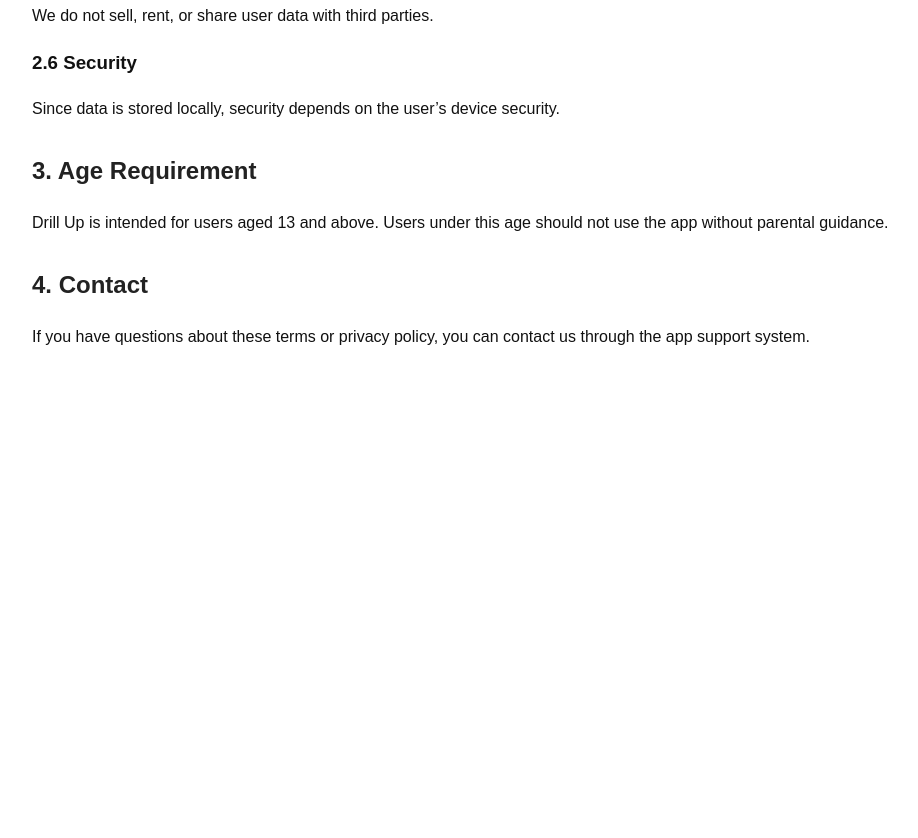
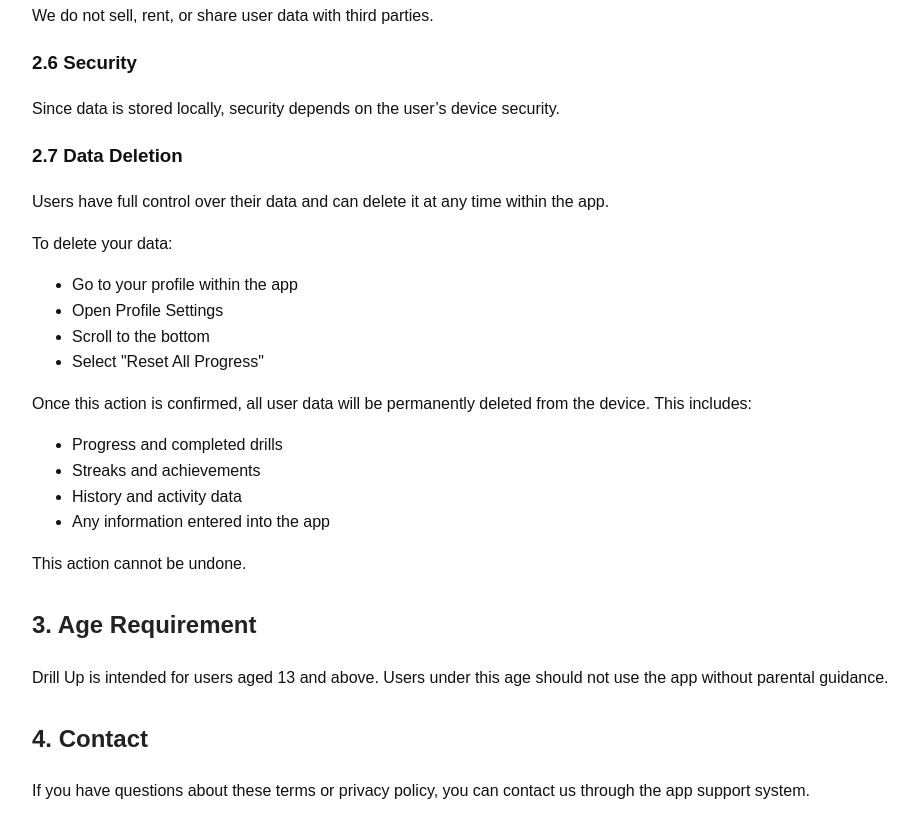
Before and after one commit to Encoded99/DrillUp-web, a plain HTML site: page index.html in a window 1280 px wide. Shown: the part 1646-2484 px from the top of the page, without its empty margins (158-1076 px from the left). Before the commit the page ends 2046 px from the top, so only its background shows below. Drawn offline with Linux system fonts and the light colour scheme.

Commit message:
privacy policy updated

```diff
--- a/index.html
+++ b/index.html
@@ -110,6 +110,38 @@
   <p>
     Since data is stored locally, security depends on the user’s device security.
   </p>
+
+  <h3>2.7 Data Deletion</h3>
+<p>
+  Users have full control over their data and can delete it at any time within the app.
+</p>
+
+<p>
+  To delete your data:
+</p>
+
+<ul>
+  <li>Go to your profile within the app</li>
+  <li>Open Profile Settings</li>
+  <li>Scroll to the bottom</li>
+  <li>Select "Reset All Progress"</li>
+</ul>
+
+<p>
+  Once this action is confirmed, all user data will be permanently deleted from the device.
+  This includes:
+</p>
+
+<ul>
+  <li>Progress and completed drills</li>
+  <li>Streaks and achievements</li>
+  <li>History and activity data</li>
+  <li>Any information entered into the app</li>
+</ul>
+
+<p>
+  This action cannot be undone.
+</p>
 </section>
 
 <!-- AGE -->
```
